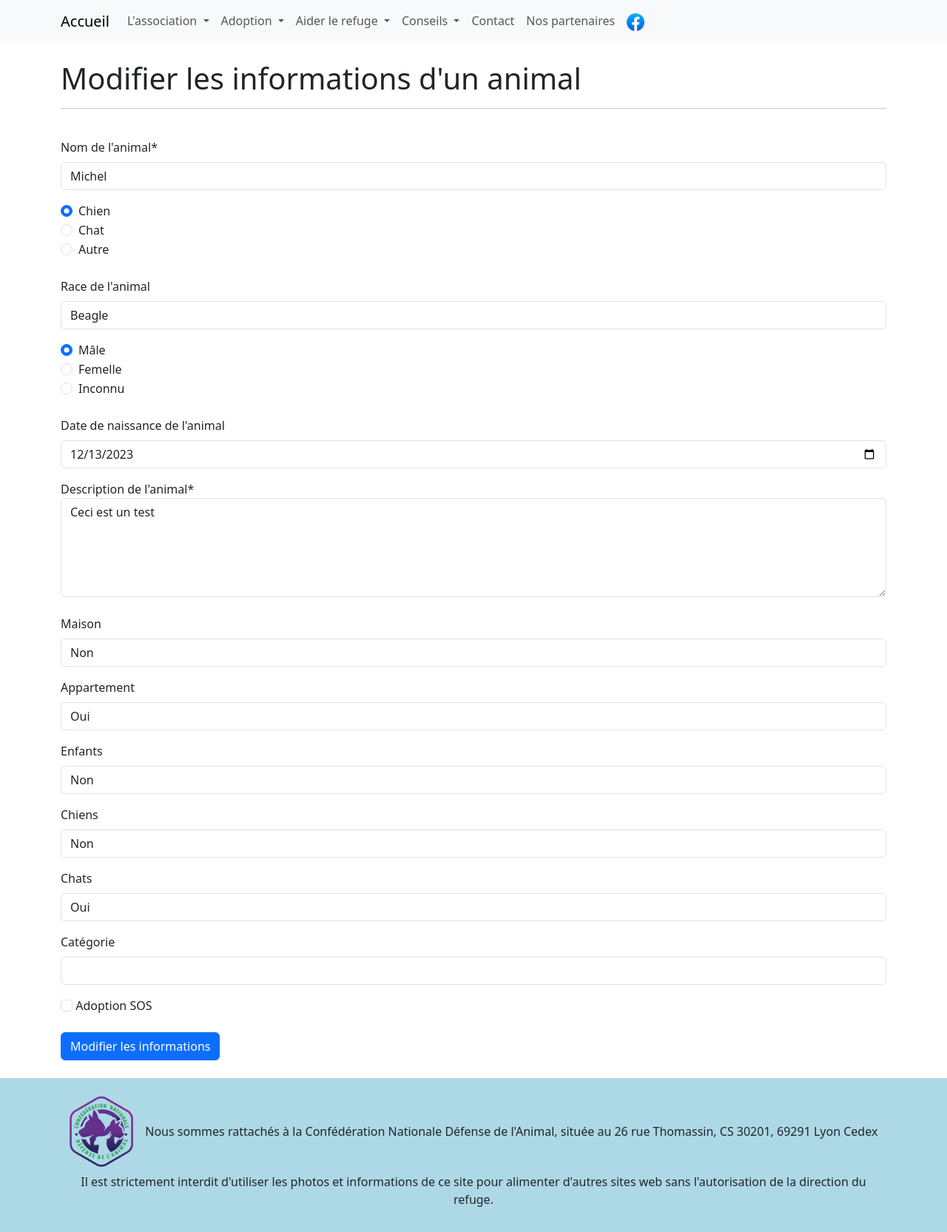
After one commit to Dezzonax/siteRefuge, a PHP site: page /modif-animal.php?id=7 in a window 1280 px wide. The commit adds this page. Shown: the whole page at 74% size. Run offline with PHP 8.4, Linux system fonts and the light colour scheme; data comes from the database, SQL or seed files in the repository.

Commit message:
Modif animal

```diff
--- a/css/style.css
+++ b/css/style.css
@@ -1,5 +1,10 @@
 main {
     min-height: 69svh;
+}
+
+h3, p {
+    word-wrap:break-word;
+    hyphens: auto;
 }
 
 /* navbar part */
@@ -72,6 +77,7 @@ img.image-detail-animal {
 p.notes-detail-animal {
     width: 40em;
     padding: 2em;
+    padding-bottom: 0;
 }
 
 .descriptionAnimal {
@@ -101,11 +107,6 @@ article {
     width:100%
 }
 
-h3, p {
-    word-wrap:break-word;
-    hyphens: auto;
-}
-
 @media (max-width: 1399px) {
 
     img.image-detail-animal {
@@ -115,6 +116,7 @@ h3, p {
     p.notes-detail-animal {
         width: 100%;
         padding: 1.5em;
+        padding-bottom: 0;
     }
 
     .descriptionAnimal {
--- a/details-animal.php
+++ b/details-animal.php
@@ -99,6 +99,8 @@ $infosAnimal = $infos->fetchall(PDO::FETCH_ASSOC);
 
             </div>
 
+            <a href="./modif-animal.php?id=<?=$infosAnimal[0]['id']?>" class="btn btn-primary">Modifier</a>
+
         </div>
 
     </main>
--- /dev/null
+++ b/modif-animal.php
@@ -0,0 +1,148 @@
+<?php
+session_start();
+
+require('appelEtPost/dbconnect.php');
+
+$animal = $bdd->query("SELECT * FROM animals WHERE animals.id = {$_GET['id']}");
+
+$donneesAnimal = $animal->fetchall(PDO::FETCH_ASSOC);
+?>
+
+<!DOCTYPE html>
+<html lang="en">
+<head>
+    <meta charset="UTF-8">
+    <meta name="viewport" content="width=device-width, initial-scale=1.0">
+    <title>Modifier les informations d'un animal - Refuge de Reims</title>
+
+<?php require('commun/header.php'); ?>
+
+    <main>
+
+        <div class="container">
+
+        <h1>Modifier les informations d'un animal</h1><hr><br>
+
+        <?php if (isset($_SESSION["modifAnimalMsg"]) && !empty($_SESSION["modifAnimalMsg"])) { ?>
+
+        <div class="alert alert-warning" role="alert">
+            <?=$_SESSION["modifAnimalMsg"]?>
+        </div>
+
+        <?php }; ?>
+
+            <form action="appelEtPost/postModif-animal.php" method="post">
+
+                <div class="mb-3">
+                    <label for="animal_name" class="form-label">Nom de l'animal*</label>
+                    <input type="text" name="animal_name" id="animal_name" class="form-control" value="<?=$donneesAnimal[0]["name"]?>" required>
+                </div>
+
+                <div class="form-check">
+                <input class="form-check-input" type="radio" name="animal_type" id="flexRadioDefault1" value="chien" <?php if ($donneesAnimal[0]["animal_type"] == 'chien') {echo('checked');} ?> required>
+                <label class="form-check-label" for="flexRadioDefault1">
+                    Chien
+                </label>
+                </div>
+                <div class="form-check">
+                <input class="form-check-input" type="radio" name="animal_type" id="flexRadioDefault1" value="chat" <?php if ($donneesAnimal[0]["animal_type"] == 'chat') {echo('checked');} ?> required>
+                <label class="form-check-label" for="flexRadioDefault1">
+                    Chat
+                </label>
+                </div>
+                <div class="form-check">
+                <input class="form-check-input" type="radio" name="animal_type" id="flexRadioDefault1" value="autre" <?php if ($donneesAnimal[0]["animal_type"] == 'autre') {echo('checked');} ?> required>
+                <label class="form-check-label" for="flexRadioDefault1">
+                    Autre
+                </label>
+                </div>
+
+                <br>
+
+                <div class="mb-3">
+                    <label for="animal_race" class="form-label">Race de l'animal</label>
+                    <input type="text" name="animal_race" id="animal_race" class="form-control" <?php if ($donneesAnimal[0]["animal_race"]) {echo('value="'.$donneesAnimal[0]["animal_race"].'"');} ?>>
+                </div>
+
+                <div class="form-check">
+                <input class="form-check-input" type="radio" name="animal_mfi" id="flexRadioDefault1" value="1" <?php if ($donneesAnimal[0]["mfi"] == 1) {echo('checked');} ?> required>
+                <label class="form-check-label" for="flexRadioDefault1">
+                    Mâle
+                </label>
+                </div>
+                <div class="form-check">
+                <input class="form-check-input" type="radio" name="animal_mfi" id="flexRadioDefault1" value="2" <?php if ($donneesAnimal[0]["mfi"] == 2) {echo('checked');} ?> required>
+                <label class="form-check-label" for="flexRadioDefault1">
+                    Femelle
+                </label>
+                </div>
+                <div class="form-check">
+                <input class="form-check-input" type="radio" name="animal_mfi" id="flexRadioDefault1" value="3" <?php if ($donneesAnimal[0]["mfi"] == 3) {echo('checked');} ?> required>
+                <label class="form-check-label" for="flexRadioDefault1">
+                    Inconnu
+                </label>
+                </div>
+
+                <br>
+
+                <div class="mb-3">
+                    <label for="animal_birthdate" class="form-label">Date de naissance de l'animal</label>
+                    <input type="date" name="animal_birthdate" id="animal_birthdate" class="form-control" <?php if ($donneesAnimal[0]["birthdate"]) {echo('value="'.$donneesAnimal[0]["birthdate"].'"');} ?>>
+                </div>
+
+                <div class="form-group">
+                    <label for="animal_description">Description de l'animal*</label>
+                    <textarea class="form-control" name="animal_description" id="animal_description" rows="5" required><?= $donneesAnimal[0]["description"] ?></textarea>
+                </div>
+
+                <br>
+
+                <div class="mb-3">
+                    <label for="animal_maison" class="form-label">Maison</label>
+                    <input type="text" name="animal_maison" id="animal_maison" class="form-control" <?php if ($donneesAnimal[0]["maison"]) {echo('value="'.$donneesAnimal[0]["maison"].'"');} ?>>
+                </div>
+
+                <div class="mb-3">
+                    <label for="animal_appartement" class="form-label">Appartement</label>
+                    <input type="text" name="animal_appartement" id="animal_appartement" class="form-control" <?php if ($donneesAnimal[0]["appartement"]) {echo('value="'.$donneesAnimal[0]["appartement"].'"');} ?>>
+                </div>
+
+                <div class="mb-3">
+                    <label for="animal_enfants" class="form-label">Enfants</label>
+                    <input type="text" name="animal_enfants" id="animal_enfants" class="form-control" <?php if ($donneesAnimal[0]["enfants"]) {echo('value="'.$donneesAnimal[0]["enfants"].'"');} ?>>
+                </div>
+
+                <div class="mb-3">
+                    <label for="animal_chiens" class="form-label">Chiens</label>
+                    <input type="text" name="animal_chiens" id="animal_chiens" class="form-control" <?php if ($donneesAnimal[0]["chiens"]) {echo('value="'.$donneesAnimal[0]["chiens"].'"');} ?>>
+                </div>
+
+                <div class="mb-3">
+                    <label for="animal_chats" class="form-label">Chats</label>
+                    <input type="text" name="animal_chats" id="animal_chats" class="form-control" <?php if ($donneesAnimal[0]["chats"]) {echo('value="'.$donneesAnimal[0]["chats"].'"');} ?>>
+                </div>
+
+                <div class="mb-3">
+                    <label for="animal_categorie" class="form-label">Catégorie</label>
+                    <input type="text" name="animal_categorie" id="animal_categorie" class="form-control"  <?php if ($donneesAnimal[0]["categorie"]) {echo('value="'.$donneesAnimal[0]["categorie"].'"');} ?>>
+                </div>
+
+                <input class="form-check-input" type="checkbox" name="animal_sos" id="flexCheckDefault" value="1" <?php if ($donneesAnimal[0]["adoption_sos"] == 1) {echo('checked');} ?>>
+                <label class="form-check-label" for="flexCheckDefault">
+                    Adoption SOS
+                </label>
+
+                <br><br>
+
+                <button type="submit" name="submit" class="btn btn-primary" value="<?=$donneesAnimal[0]['id']?>">Modifier les informations</button>
+
+            </form>
+
+        </div>
+
+    </main>
+
+<?php
+if (isset($_SESSION["modifAnimalMsg"])) { unset($_SESSION["modifAnimalMsg"]); };
+require('commun/footer.php');
+?>
```
Also changed, not shown: appelEtPost/postModif-animal.php (added, +174 -0 lines).
